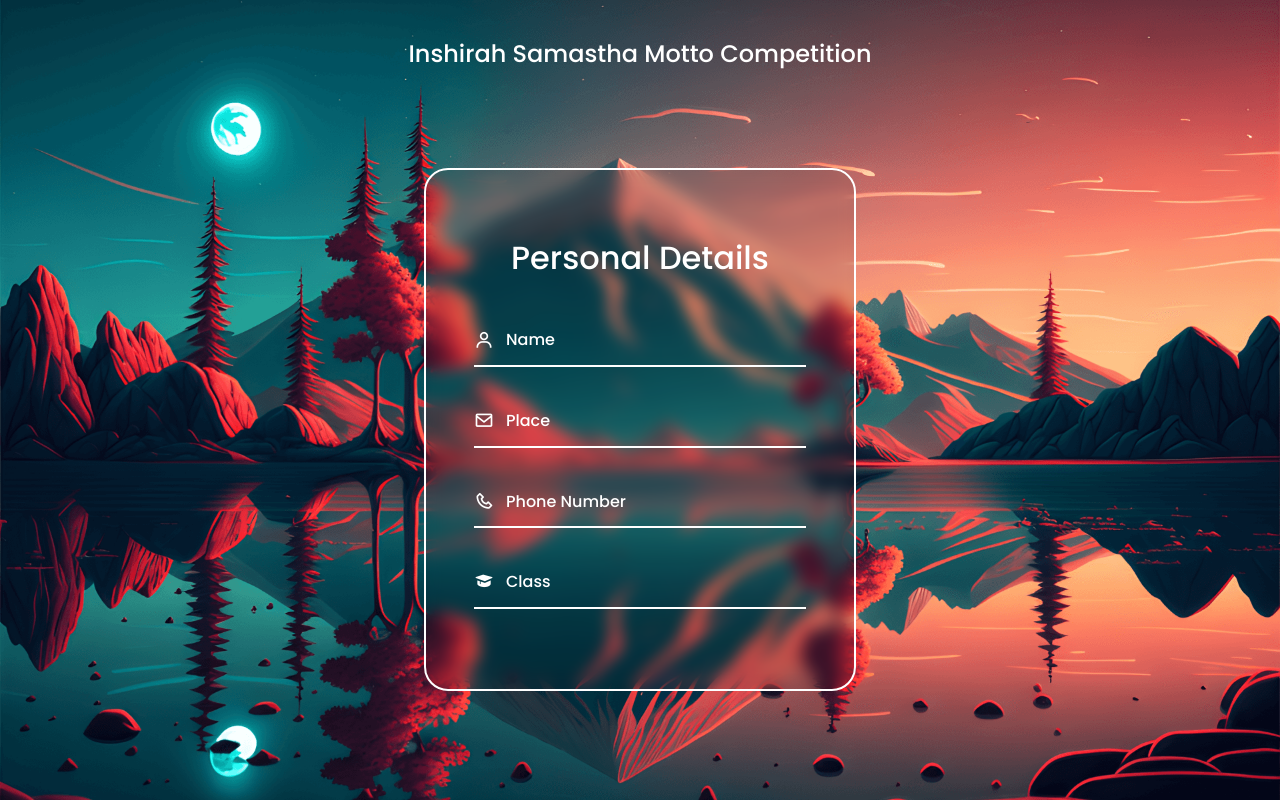
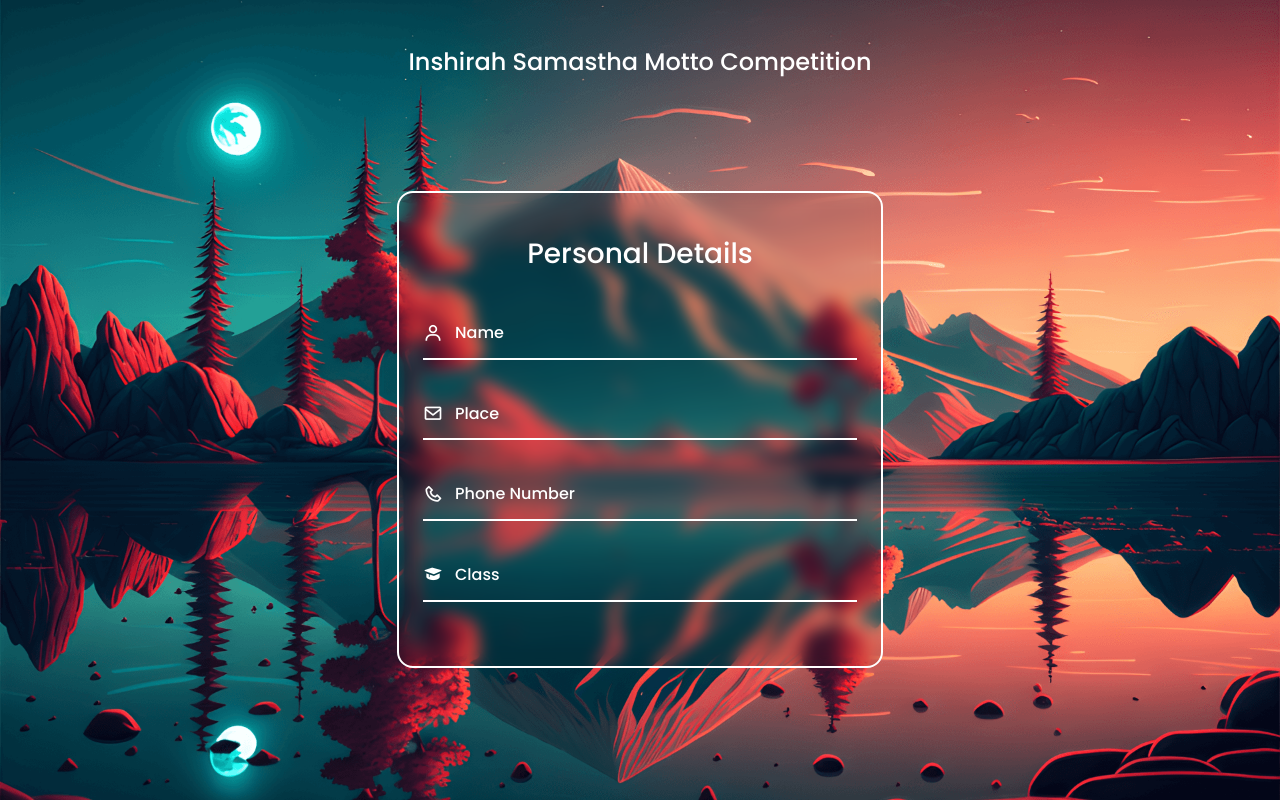
Before and after one commit to inshirah-pmsa/samasthaMotto, a plain HTML site: page index.html in a window 1280 px wide. Drawn offline with nearby package versions, Linux system fonts and the light colour scheme.

Commit message:
first edit

```diff
--- a/style.css
+++ b/style.css
@@ -45,6 +45,7 @@ img {
     height: 100vh;
     display: grid;
     align-items: center;
+    justify-content: center;
     z-index: 1;
 }
 
@@ -173,6 +174,7 @@ img {
 
 .login__form {
     position: relative;
+    width: 486px;
     background-color: hsla(0, 0%, 10%, 0.1);
     border: 2px solid var(--white-color);
     margin-inline: 1.5rem;
@@ -311,14 +313,14 @@ img {
 
 
 /* for medium devices */
-@media screen and (min-width: 576px) {
+@media  (max-width: 576px) {
     .login {
         justify-content: center;
     }
 
     .login__form {
-        width: 432px;
-        padding: 4rem 3rem 3.5rem;
+        width: 400px;
+        padding: 5rem 3rem 5.5rem;
         border-radius: 1.5rem;
     }
 
```
